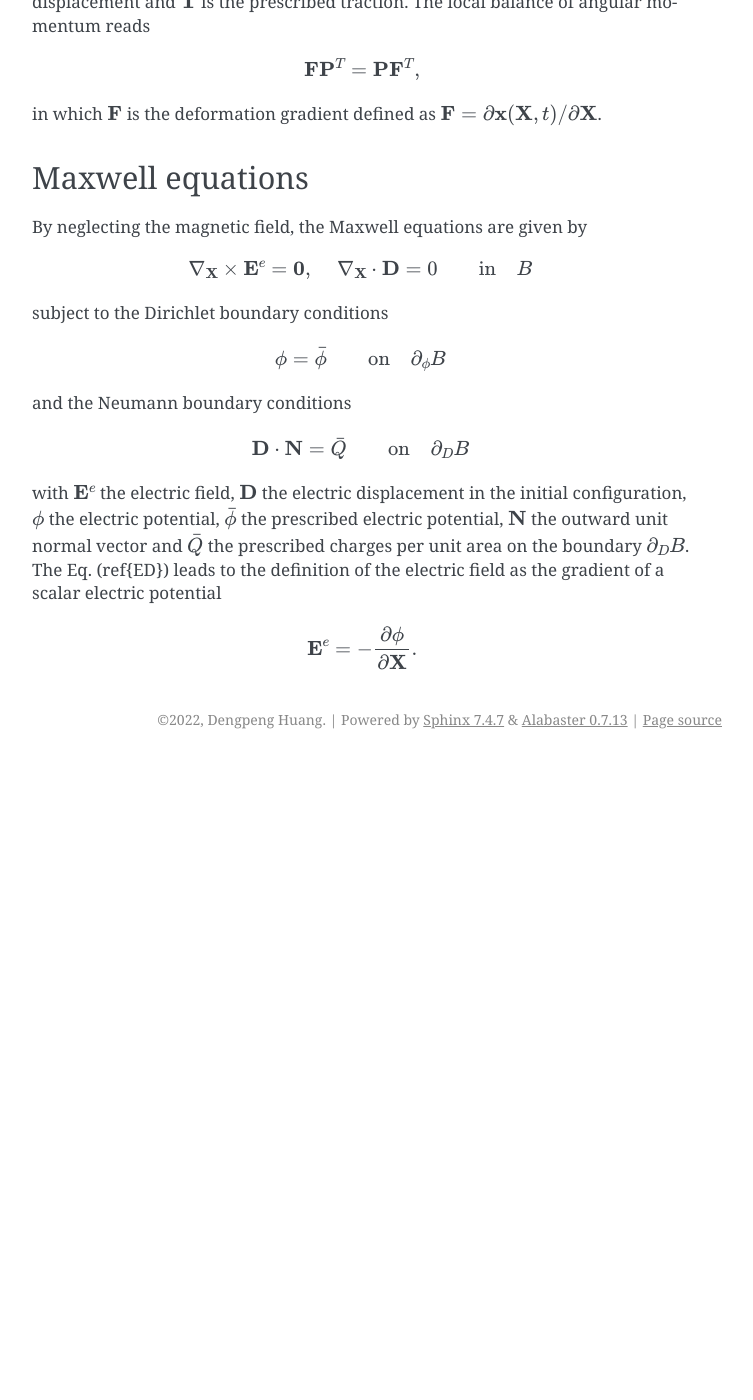
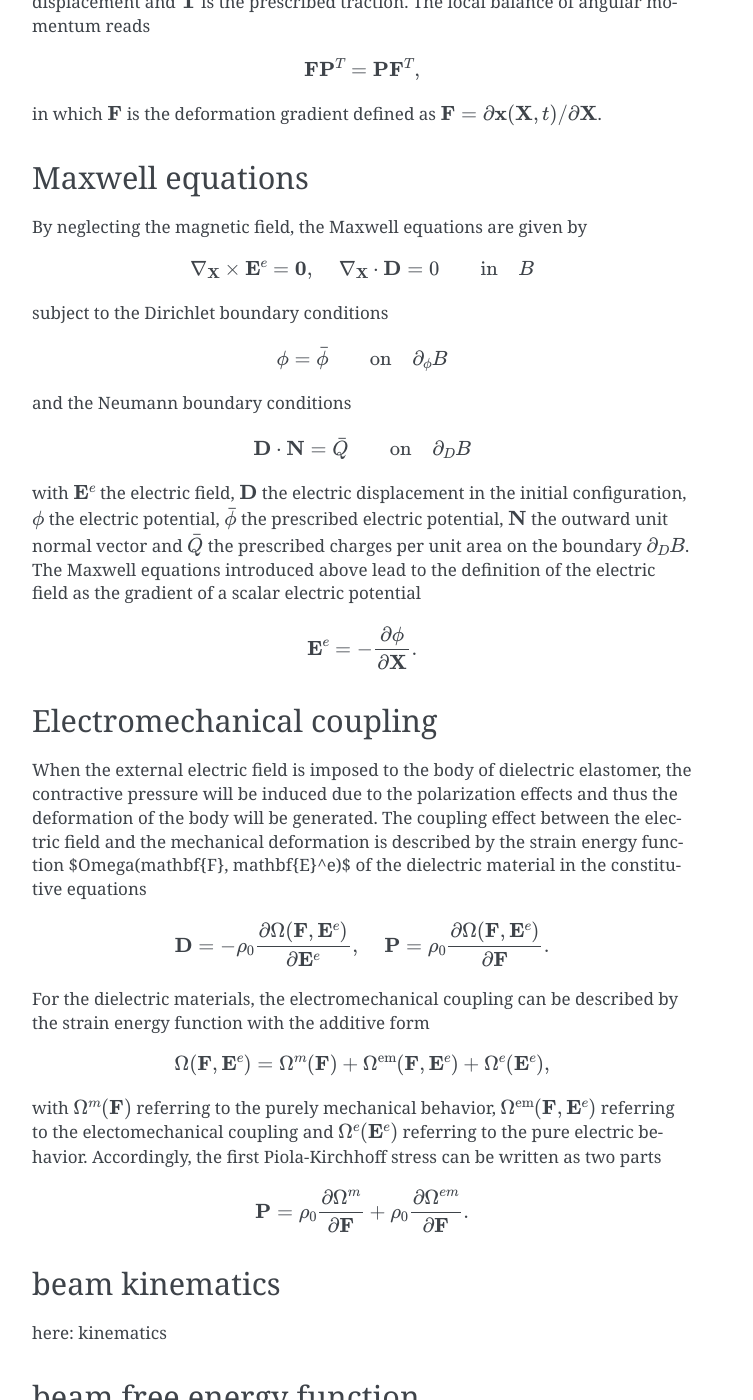
Before and after one commit to THREAD-3-2/elec_mech_beam, a Sphinx documentation site: the page built from docs/ibvp.rst, in a window 1280 px wide and 1400 px high, scrolled down 589 px. Shown: the whole window, without its empty margins (388-1141 px from the left). Built offline with Sphinx 7.4.7, drawn with Linux system fonts in a browser that asks for light colours; before the commit the page ends 1348 px from its top, so only the background shows below that; some of the changed text lies outside the part shown.

```diff
--- a/docs/ibvp.rst
+++ b/docs/ibvp.rst
@@ -16,7 +16,6 @@
 
     \begin{align}
         \nabla_{\mathbf{X}} \cdot \mathbf{P} + \rho_0 \bar{\mathbf{b}} =\rho_0\mathbf{\ddot{u}} \qquad {\rm in} \quad B
-        \,.
     \end{align}
 
 subject to the Dirichlet boundary conditions
@@ -25,7 +24,6 @@
 
     \begin{align}
         \mathbf{u}&=\bar{\mathbf{u}} \qquad {\rm on} \quad \partial_{u} B,
-        \,.
     \end{align}
 
 the Neumann boundary conditions
@@ -33,8 +31,7 @@
 .. math::
 
     \begin{align}
-        \mathbf{P}\cdot \mathbf{N}&=\bar{\mathbf{T}} \qquad {\rm on} \quad \partial_{\sigma} B,
-        \,.
+        \mathbf{P}\cdot \mathbf{N}&=\bar{\mathbf{T}} \qquad {\rm on} \quad \partial_{\sigma} B
     \end{align}
 
 and the initial conditions
@@ -67,8 +64,7 @@
 .. math::
 
     \begin{align}
-        \nabla_{\mathbf{X}} \times \mathbf{E}^e=\mathbf{0}, \;\;\;\; \nabla_{\mathbf{X}} \cdot \mathbf{D}=0 \qquad {\rm in} \quad B \label{ED}
-        \,
+        \nabla_{\mathbf{X}} \times \mathbf{E}^e=\mathbf{0}, \;\;\;\; \nabla_{\mathbf{X}} \cdot \mathbf{D}=0 \qquad {\rm in} \quad B
     \end{align}
 
 subject to the Dirichlet boundary conditions
@@ -77,7 +73,6 @@
 
     \begin{align}
         \phi&=\bar{\phi} \qquad {\rm on} \quad \partial_{\phi} B
-        \,
     \end{align}
 
 and the Neumann boundary conditions
@@ -86,16 +81,65 @@
 
     \begin{align}
         \mathbf{D}\cdot \mathbf{N}&=\bar{Q} \qquad {\rm on} \quad \partial_D B
-        \,
     \end{align}
 
 with :math:`\mathbf{E}^e` the electric field, :math:`\mathbf{D}` the electric displacement in the initial configuration,
 :math:`\phi` the electric potential, :math:`\bar{\phi}` the prescribed electric potential, :math:`\mathbf{N}` the outward unit normal vector
 and :math:`\bar{Q}` the prescribed charges per unit area on the boundary :math:`\partial_D B`.
-The Eq. (\ref{ED}) leads to the definition of the electric field as the gradient of a scalar electric potential
+The Maxwell equations introduced above lead to the definition of the electric field as the gradient of a scalar electric potential
 
 .. math::
 
     \begin{align}
-        \mathbf{E}^e=-\frac{\partial \phi}{\partial \mathbf{X}}. \label{E}
+        \mathbf{E}^e=-\frac{\partial \phi}{\partial \mathbf{X}}.
     \end{align}
+
+.. _em_ibvp:
+
+Electromechanical coupling
+---------------------------
+
+When the external electric field is imposed to the body of dielectric elastomer, the contractive pressure will be induced due to
+the polarization effects and thus the deformation of the body will be generated. The coupling effect between the electric field
+and the mechanical deformation is described by the strain energy function $\Omega(\mathbf{F}, \mathbf{E}^e)$ of the dielectric material
+in the constitutive equations
+
+.. math::
+
+    \begin{align}
+        \mathbf{D}=-\rho_0\frac{\partial \Omega(\mathbf{F}, \mathbf{E}^e)}{\partial \mathbf{E}^e},  \;\;\;\;  \mathbf{P}=\rho_0\frac{\partial \Omega(\mathbf{F}, \mathbf{E}^e)}{\partial \mathbf{F}}.
+    \end{align}
+
+For the dielectric materials, the electromechanical coupling can be described by the strain energy function with the additive form
+
+.. math::
+
+    \begin{align}
+        \Omega(\mathbf{F}, \mathbf{E}^e) = \Omega^m (\mathbf{F}) + \Omega^{\rm em}(\mathbf{F}, \mathbf{E}^e)  + \Omega^e( \mathbf{E}^e),
+    \end{align}
+
+with :math:`\Omega^m (\mathbf{F})` referring to the purely mechanical behavior, :math:`\Omega^{\rm em}(\mathbf{F}, \mathbf{E}^e)` referring
+to the electomechanical coupling and :math:`\Omega^e( \mathbf{E}^e)` referring to the pure electric behavior. Accordingly, the first Piola-Kirchhoff
+stress can be written as two parts
+
+.. math::
+
+    \begin{align}
+        \mathbf{P}=\rho_0\frac{\partial \Omega^m}{\partial \mathbf{F}}+\rho_0\frac{\partial \Omega^{em}}{\partial \mathbf{F}}.
+    \end{align}
+
+
+.. _kinematics_ibvp:
+
+beam kinematics
+---------------
+
+here: kinematics
+
+
+.. _strainenergy_ibvp:
+
+beam free energy function
+-------------------------
+
+here: strain energy for beam
```
Also changed, not shown: docs/vi.rst (added, +22 -0 lines).
